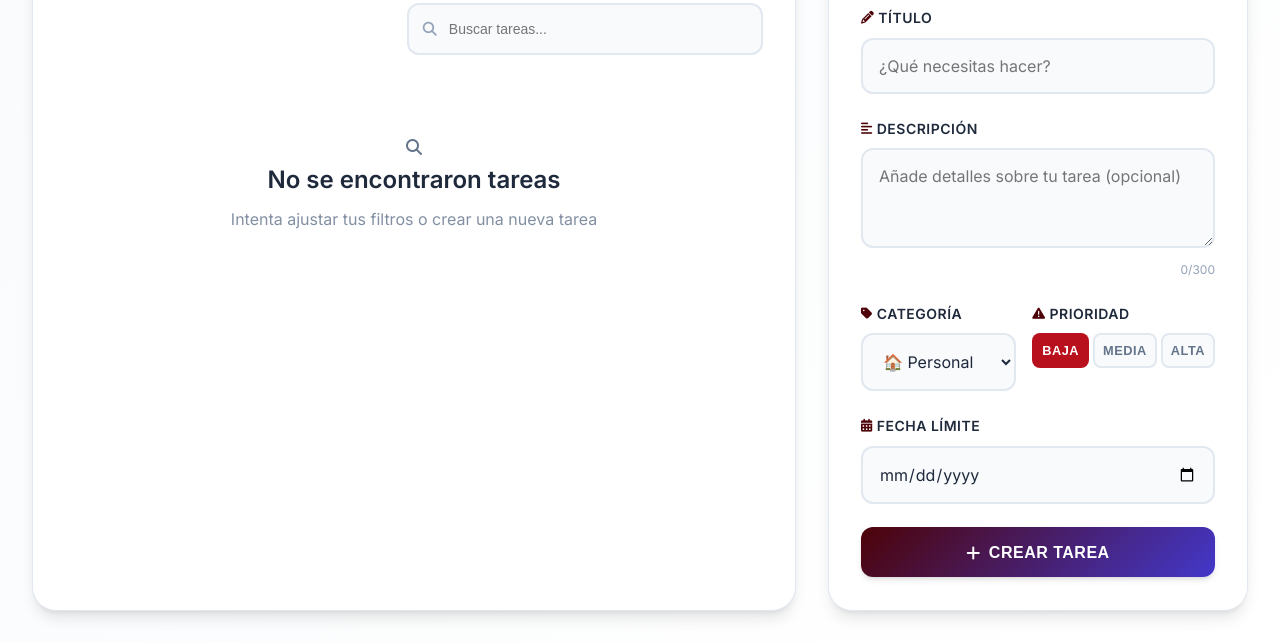
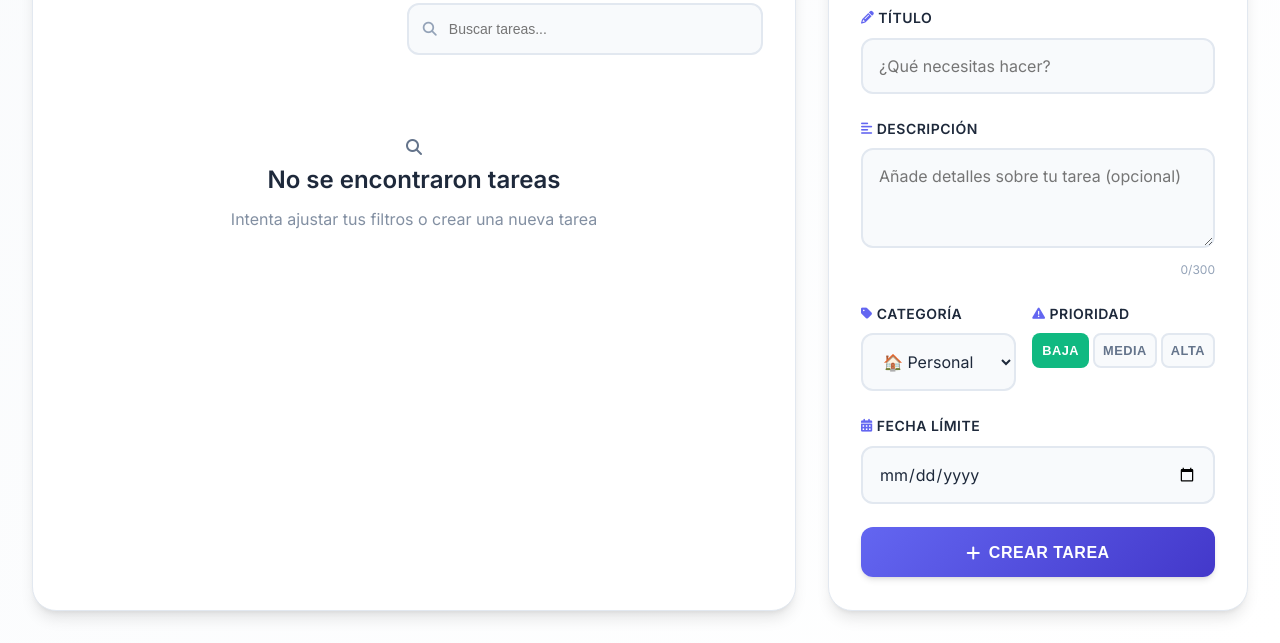
Before and after one commit to deltaccak/taskpro, a plain HTML site: page index.html in a window 1280 px wide. Shown: the part 642-1285 px from the top of the page. Drawn offline with Linux system fonts and the light colour scheme.

Commit message:
Add files via upload

```diff
--- a/style.css
+++ b/style.css
@@ -7,11 +7,11 @@
 
 :root {
   /* Colors */
-  --primary-color: #4d0308;
+  --primary-color: #6366f1;
   --primary-dark: #4338ca;
   --primary-light: #a5b4fc;
   --secondary-color: #f1f5f9;
-  --accent-color: #b9101e;
+  --accent-color: #10b981;
   --danger-color: #ef4444;
   --warning-color: #f59e0b;
   --info-color: #3b82f6;
```
